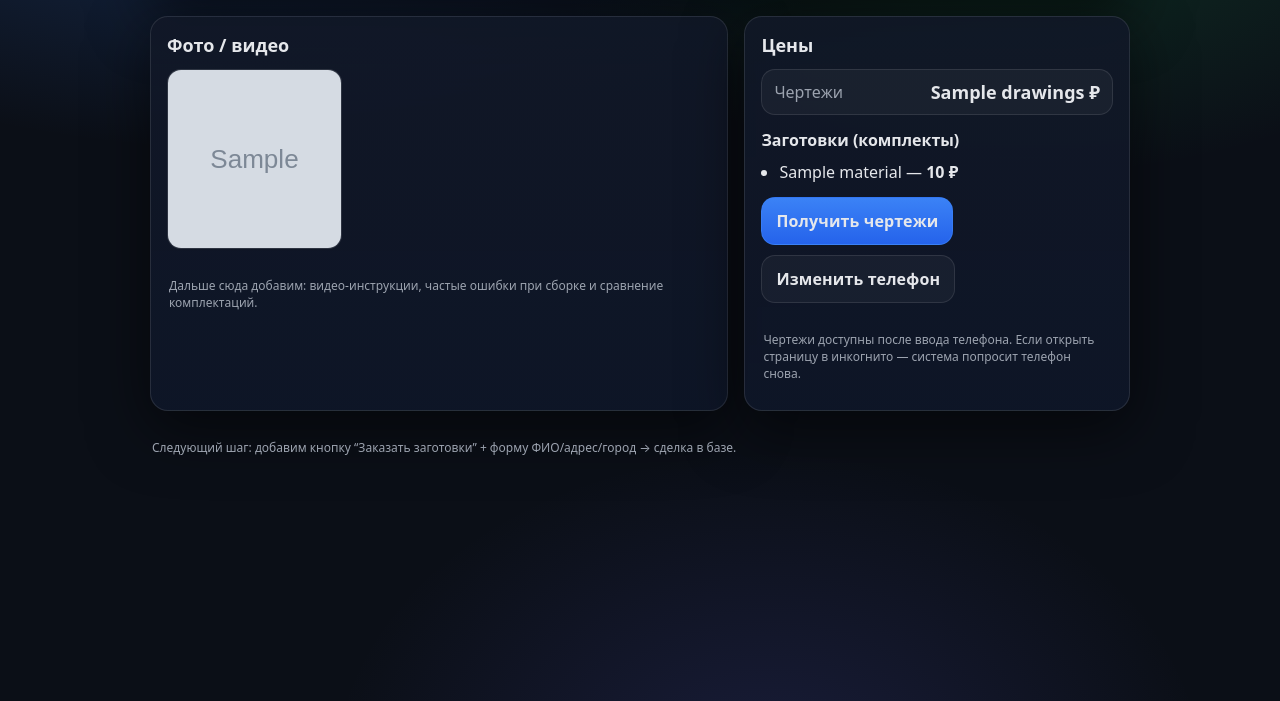
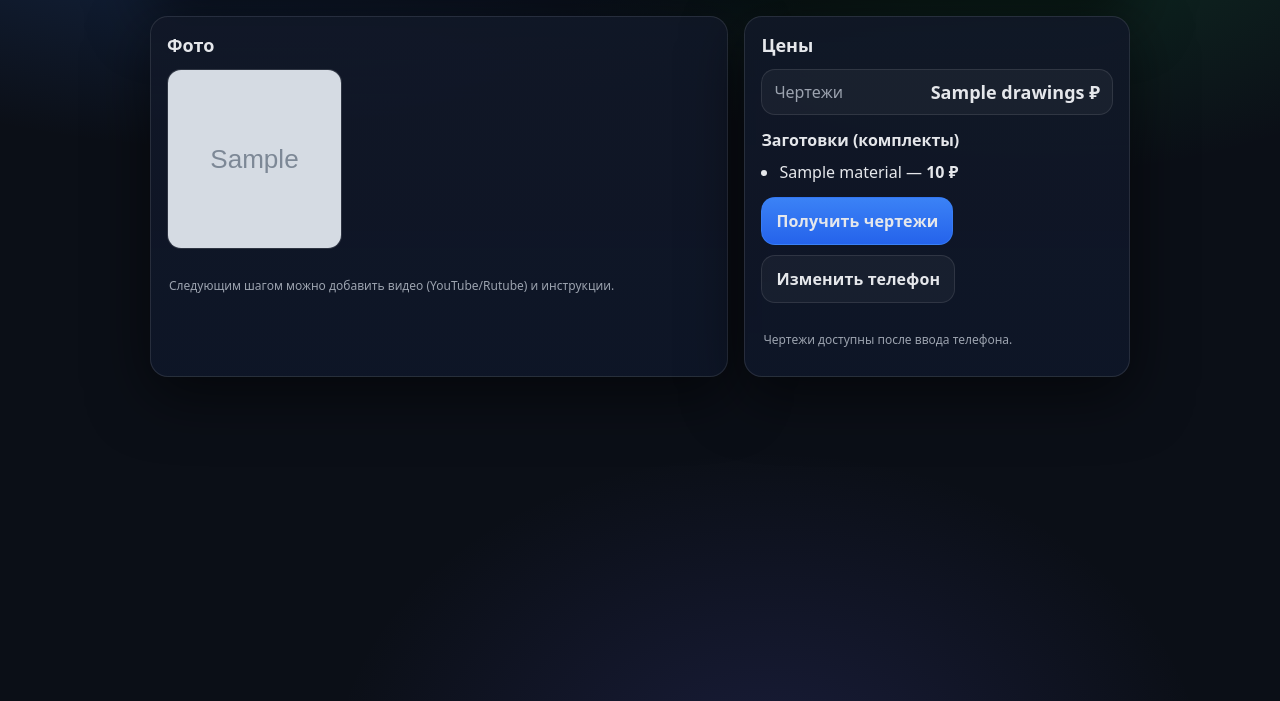
Before and after one commit to Dmitryntvh/AVITO, a FastAPI app: template app/templates/model.html in a window 1280 px wide. Shown: the part 99-800 px from the top of the page. Run offline with FastAPI, Linux system fonts and the light colour scheme; the template is opened without the code that fills it: most values are stand-ins (such as "Sample title", 1, 10 or a date in 2020); grey boxes marked "Sample" are stand-in pictures.

Commit message:
Update photo section and footer text in model.html

```diff
--- a/app/templates/model.html
+++ b/app/templates/model.html
@@ -18,7 +18,7 @@
 
     <div class="grid">
       <div class="card">
-        <h2>Фото / видео</h2>
+        <h2>Фото</h2>
 
         {% if model.images and model.images|length > 0 %}
           <div class="media">
@@ -27,12 +27,12 @@
             {% endfor %}
           </div>
         {% else %}
-          <p>Пока нет загруженных фото. Добавим позже в каталог.</p>
-          <div class="alert">Совет: добавь 3–6 фото (реальные отгрузки/сборка/готовый чан) — конверсия сильно растёт.</div>
+          <p>Пока нет фото. Добавь в админке ссылки на фото — и они появятся здесь.</p>
+          <div class="alert">Подсказка: 3–6 фото (сборка/готовый чан/отгрузка) — максимальная конверсия.</div>
         {% endif %}
 
         <div class="footer">
-          Дальше сюда добавим: видео-инструкции, частые ошибки при сборке и сравнение комплектаций.
+          Следующим шагом можно добавить видео (YouTube/Rutube) и инструкции.
         </div>
       </div>
 
@@ -64,13 +64,9 @@
         </div>
 
         <div class="footer">
-          Чертежи доступны после ввода телефона. Если открыть страницу в инкогнито — система попросит телефон снова.
+          Чертежи доступны после ввода телефона.
         </div>
       </div>
-    </div>
-
-    <div class="footer">
-      Следующий шаг: добавим кнопку “Заказать заготовки” + форму ФИО/адрес/город → сделка в базе.
     </div>
   </div>
 </body>
```
